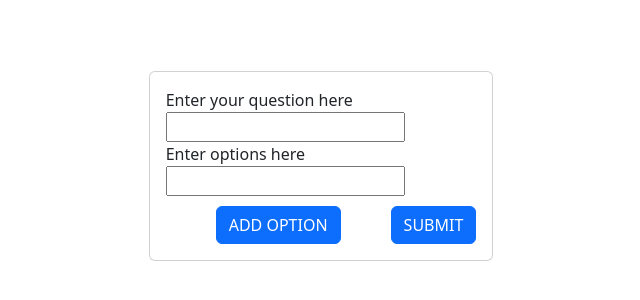
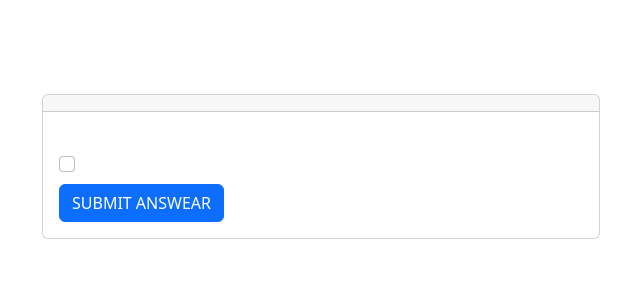
Before and after one commit to georgievmv/VotingApp, a React (Create React App) app in the folder vote-app/: page /question in a window 1280 px wide. Shown: the part 234-534 px from the top of the page, without its empty margins (319-959 px from the left). Built offline with nearby package versions, Linux system fonts and the light colour scheme.

Commit message:
adding some routes

```diff
--- a/vote-app/package.json
+++ b/vote-app/package.json
@@ -14,6 +14,7 @@
     "react": "^18.2.0",
     "react-bootstrap": "^2.5.0",
     "react-dom": "^18.2.0",
+    "react-router-dom": "^6.3.0",
     "react-scripts": "5.0.1",
     "typescript": "^4.8.2",
     "web-vitals": "^2.1.4"
--- a/vote-app/src/App.tsx
+++ b/vote-app/src/App.tsx
@@ -1,24 +1,16 @@
 import "./App.css";
-import CreateSurvey from "./pages/CreateSurvey";
-import VotingPage from "./pages/VotingPage";
-import { useState } from "react";
+
 import OptionsContextProvider from "./store/option-context";
-
+import { BrowserRouter as Router } from "react-router-dom";
+import Routing from "./pages/Routes";
 function App() {
-  const [questionIsCreated, setQuestionIsCreated] = useState<boolean>(false);
-
-  const askQuestion = () => {
-    setQuestionIsCreated(true);
-  };
   return (
     <OptionsContextProvider>
-      <div className="App">
-        {!questionIsCreated ? (
-          <CreateSurvey askQusetion={askQuestion} />
-        ) : (
-          <VotingPage />
-        )}
-      </div>
+      <Router>
+        <div className="App">
+          <Routing />
+        </div>
+      </Router>
     </OptionsContextProvider>
   );
 }
--- a/vote-app/src/pages/CreateSurvey.tsx
+++ b/vote-app/src/pages/CreateSurvey.tsx
@@ -12,7 +12,7 @@ import { Options } from "../models/OptionsType";
 
 import { OptionsContext } from "../store/option-context";
 
-const CreateSurvey: React.FC<{ askQusetion: () => void }> = (props) => {
+const CreateSurvey: React.FC = () => {
   const ctx = useContext(OptionsContext);
   const questionInputRef = useRef<HTMLInputElement>(null);
   const [optionsArray, setOptionsArray] = useState<Options[]>([]);
@@ -22,7 +22,6 @@ const CreateSurvey: React.FC<{ askQusetion: () => void }> = (props) => {
     const enteredQuestion = questionInputRef?.current?.value || "";
     ctx.setQuestionHandler(enteredQuestion);
     ctx.submitQuestionHandler(optionsArray);
-    props.askQusetion();
   };
 
   const optionChangeHandler = (event: React.ChangeEvent<HTMLInputElement>) => {
--- /dev/null
+++ b/vote-app/src/pages/Routes.tsx
@@ -0,0 +1,14 @@
+import { Routes, Route } from "react-router-dom";
+import CreateSurvey from "./CreateSurvey";
+import VotingPage from "./VotingPage";
+
+const Routing: React.FC = (props) => {
+  return (
+    <Routes>
+      <Route path="/welcome" element={<CreateSurvey />} />
+      <Route path="/question" element={<VotingPage />} />
+    </Routes>
+  );
+};
+
+export default Routing;
--- a/vote-app/src/pages/VotingPage.tsx
+++ b/vote-app/src/pages/VotingPage.tsx
@@ -1,6 +1,7 @@
 import styles from "./VotingPage.module.css";
 import { Button, Card, Form, Container, FormGroup } from "react-bootstrap";
-import { ChangeEvent, FormEvent, useState } from "react";
+import { ChangeEvent, FormEvent, useState, useContext } from "react";
+import { OptionsContext } from "../store/option-context";
 
 const DUMMY_CONTENT = [
   { text: "Vaucher", id: "1" },
@@ -9,6 +10,7 @@ const DUMMY_CONTENT = [
 ];
 
 const VotingPage = () => {
+  const ctx = useContext(OptionsContext);
   const [inputId, setInputId] = useState<string>("");
   const changeHandler = (event: ChangeEvent) => {
     setInputId(event.target.id);
@@ -16,23 +18,23 @@ const VotingPage = () => {
 
   const formSubmitHandler = (event: FormEvent) => {
     event.preventDefault();
-    console.log(DUMMY_CONTENT.filter((elem) => elem.id === inputId));
+    console.log(ctx.optionsArray.filter((elem) => elem.id === inputId));
   };
   return (
     <Container className={styles.container}>
       <Card className="w-50">
-        <Card.Header>Here is the question</Card.Header>
+        <Card.Header>{ctx.question}</Card.Header>
         <Card.Body>
           <Form onSubmit={formSubmitHandler}>
-            {DUMMY_CONTENT.map((option) => {
+            {ctx.optionsArray.map((option) => {
               return (
                 <Form.Group key={option.id}>
                   <Form.Label>{option.text}</Form.Label>
-                  <Form.Control
+                  <Form.Check
                     onChange={changeHandler}
                     id={option.id}
-                    type="radio"
-                  ></Form.Control>
+                    type="checkbox"
+                  ></Form.Check>
                 </Form.Group>
               );
             })}
```
Also changed, not shown: 1 other file (tests, documents, lock files or other folders).
